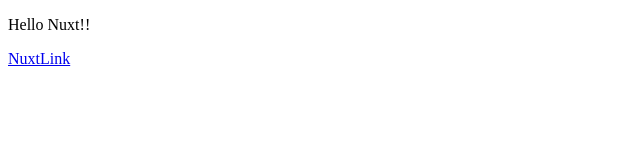
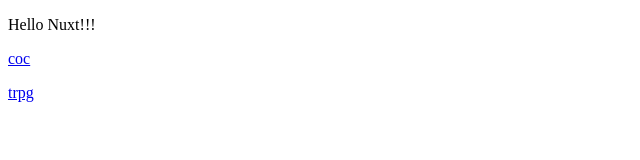
Before and after one commit to cheerppy/nuxt3, a Nuxt app: page / in a window 1280 px wide. Shown: the top 160 px of the page, without its empty margins (0-640 px from the left). Built offline with nearby package versions, Linux system fonts and the light colour scheme.

Commit message:
add trpg/index.vue

```diff
--- a/pages/index.vue
+++ b/pages/index.vue
@@ -2,9 +2,12 @@
 
 <template>
     <div>
-        <p>Hello Nuxt!!</p>
+        <p>Hello Nuxt!!!</p>
         <p>
-            <NuxtLink to="/coc">NuxtLink</NuxtLink>
+            <NuxtLink to="/coc">coc</NuxtLink>
+        </p>
+        <p>
+            <NuxtLink to="/trpg">trpg</NuxtLink>
         </p>
     </div>
 </template>
--- /dev/null
+++ b/pages/trpg/index.vue
@@ -0,0 +1,9 @@
+<script lang="ts" setup></script>
+
+<template>
+    <div>
+        <p>Hello trpg!!!</p>
+    </div>
+</template>
+
+<style scoped></style>
```
